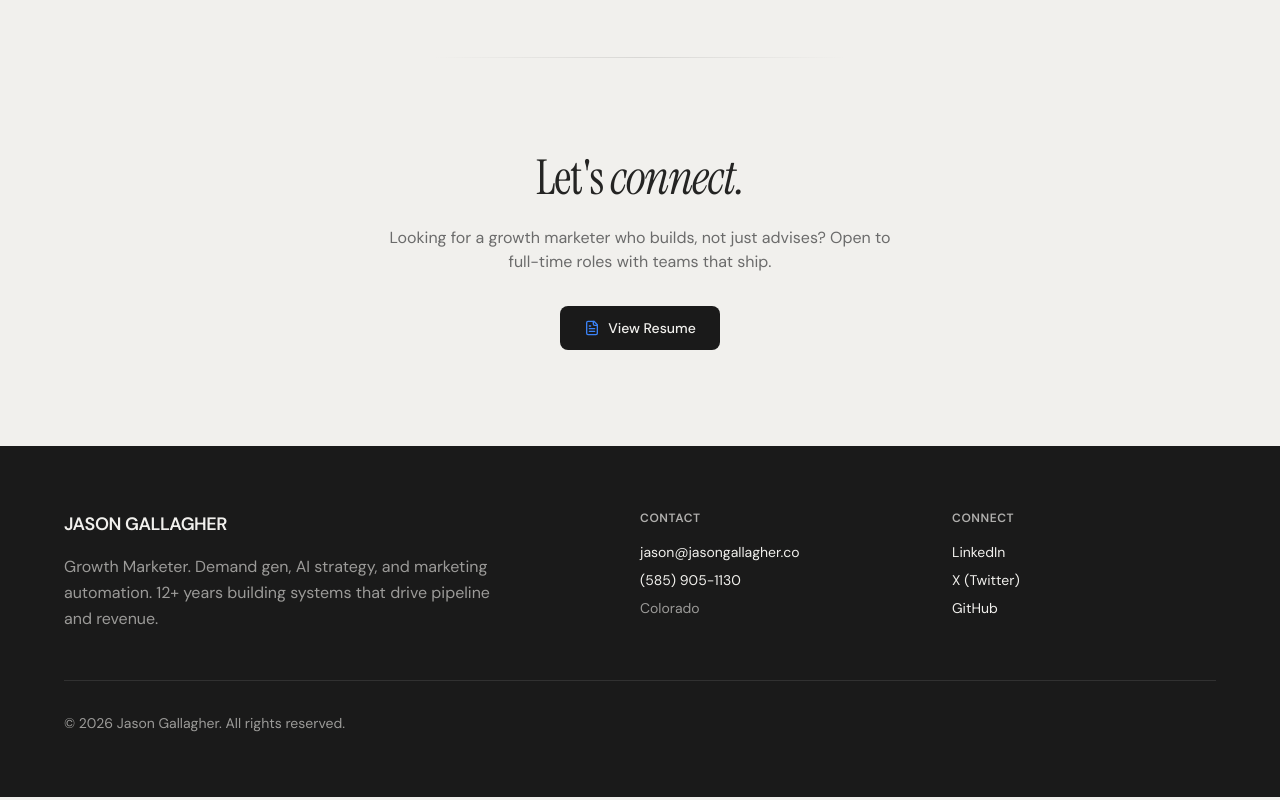
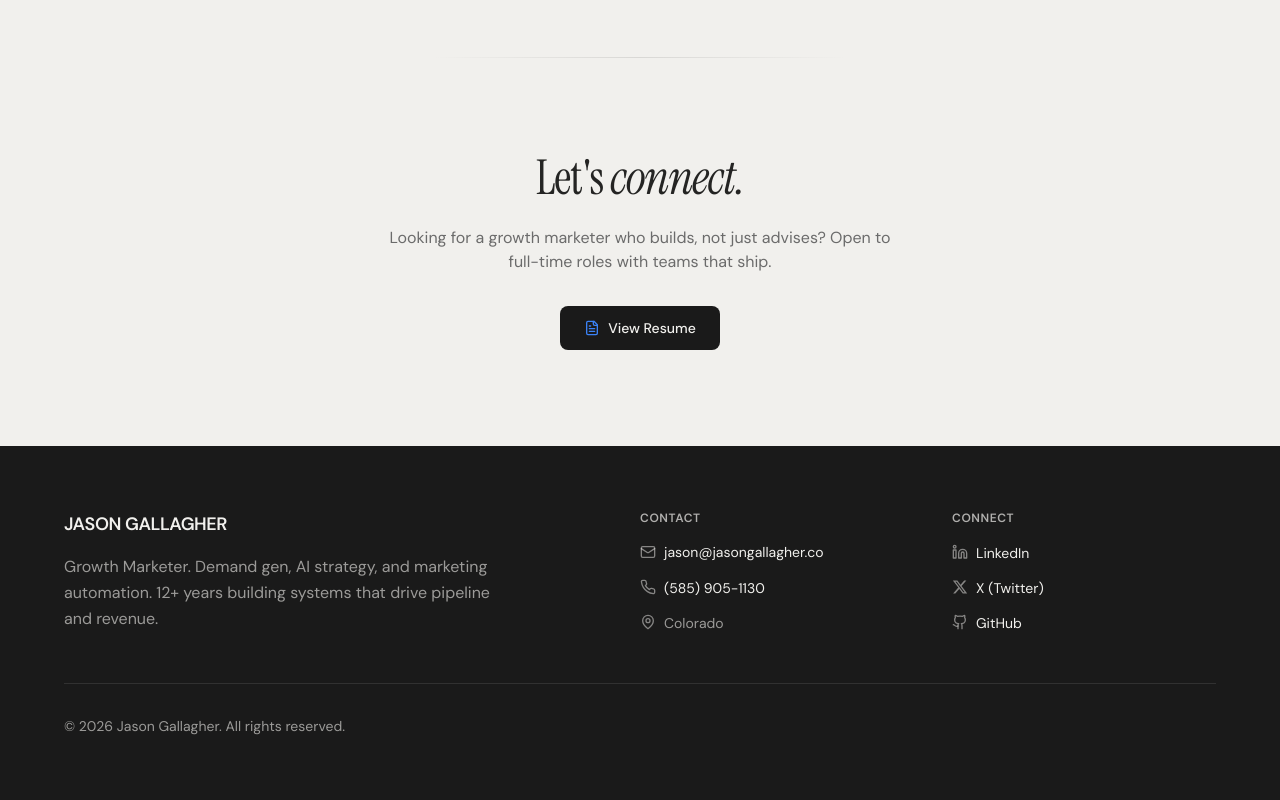
Before and after one commit to JsonGallagher/jason-gallagher-portfolio, a React (Vite) app: page / in a window 1280 px wide. Shown: the part 6585-7385 px from the top of the page. Built offline with nearby package versions, Linux system fonts and the light colour scheme; no server answers.

Commit message:
Add footer icons, blue hover states, and update resume links
- Add icons to footer contact and social links
- Add blue-400 hover color to footer links
- Nudge text alignment for icon/text pairs
- Update resume links to bit.ly/resume_26

```diff
--- a/src/components/CTA.jsx
+++ b/src/components/CTA.jsx
@@ -24,7 +24,7 @@ export default function CTA() {
         </p>
 
         <a
-          href="https://bit.ly/Resume_25"
+          href="https://bit.ly/resume_26"
           target="_blank"
           rel="noopener noreferrer"
           className="btn btn-primary"
--- a/src/components/Footer.jsx
+++ b/src/components/Footer.jsx
@@ -1,3 +1,11 @@
+import { Mail, Phone, MapPin, Linkedin, Github } from "lucide-react";
+
+const XIcon = ({ className }) => (
+  <svg className={className} viewBox="0 0 24 24" fill="currentColor">
+    <path d="M18.244 2.25h3.308l-7.227 8.26 8.502 11.24H16.17l-5.214-6.817L4.99 21.75H1.68l7.73-8.835L1.254 2.25H8.08l4.713 6.231zm-1.161 17.52h1.833L7.084 4.126H5.117z" />
+  </svg>
+);
+
 export default function Footer() {
   return (
     <footer className="bg-primary-dark text-text-light py-16 px-6">
@@ -20,24 +28,29 @@ export default function Footer() {
             <h4 className="text-xs font-semibold uppercase tracking-wider text-text-light/70 mb-4">
               Contact
             </h4>
-            <ul className="space-y-2 text-sm">
+            <ul className="space-y-3 text-sm">
               <li>
                 <a
                   href="mailto:jason@jasongallagher.co"
-                  className="hover:text-text-light/70 transition-colors"
+                  className="inline-flex items-center gap-2 hover:text-blue-400 transition-colors"
                 >
+                  <Mail className="w-4 h-4 text-text-light/50" />
                   jason@jasongallagher.co
                 </a>
               </li>
               <li>
                 <a
                   href="tel:5859051130"
-                  className="hover:text-text-light/70 transition-colors"
+                  className="inline-flex items-center gap-2 hover:text-blue-400 transition-colors"
                 >
-                  (585) 905-1130
+                  <Phone className="w-4 h-4 text-text-light/50" />
+                  <span className="translate-y-[1px]">(585) 905-1130</span>
                 </a>
               </li>
-              <li className="text-text-light/60">Colorado</li>
+              <li className="inline-flex items-center gap-2 text-text-light/60">
+                <MapPin className="w-4 h-4 text-text-light/50" />
+                <span className="translate-y-[1px]">Colorado</span>
+              </li>
             </ul>
           </div>
 
@@ -46,15 +59,16 @@ export default function Footer() {
             <h4 className="text-xs font-semibold uppercase tracking-wider text-text-light/70 mb-4">
               Connect
             </h4>
-            <ul className="space-y-2 text-sm">
+            <ul className="space-y-3 text-sm">
               <li>
                 <a
                   href="https://linkedin.com/in/jsongallagher"
                   target="_blank"
                   rel="noopener noreferrer"
-                  className="hover:text-text-light/70 transition-colors"
+                  className="inline-flex items-center gap-2 hover:text-blue-400 transition-colors"
                 >
-                  LinkedIn
+                  <Linkedin className="w-4 h-4 text-text-light/50" />
+                  <span className="translate-y-[1px]">LinkedIn</span>
                 </a>
               </li>
               <li>
@@ -62,9 +76,10 @@ export default function Footer() {
                   href="https://x.com/heyjson"
                   target="_blank"
                   rel="noopener noreferrer"
-                  className="hover:text-text-light/70 transition-colors"
+                  className="inline-flex items-center gap-2 hover:text-blue-400 transition-colors"
                 >
-                  X (Twitter)
+                  <XIcon className="w-4 h-4 text-text-light/50" />
+                  <span className="translate-y-[1px]">X (Twitter)</span>
                 </a>
               </li>
               <li>
@@ -72,9 +87,10 @@ export default function Footer() {
                   href="https://github.com/JsonGallagher"
                   target="_blank"
                   rel="noopener noreferrer"
-                  className="hover:text-text-light/70 transition-colors"
+                  className="inline-flex items-center gap-2 hover:text-blue-400 transition-colors"
                 >
-                  GitHub
+                  <Github className="w-4 h-4 text-text-light/50" />
+                  <span className="translate-y-[1px]">GitHub</span>
                 </a>
               </li>
             </ul>
--- a/src/components/Hero.jsx
+++ b/src/components/Hero.jsx
@@ -84,7 +84,7 @@ export default function Hero() {
         className="flex flex-wrap justify-center gap-4 mb-14"
       >
         <a
-          href="https://bit.ly/Resume_25"
+          href="https://bit.ly/resume_26"
           target="_blank"
           rel="noopener noreferrer"
           className="btn btn-primary"
```
